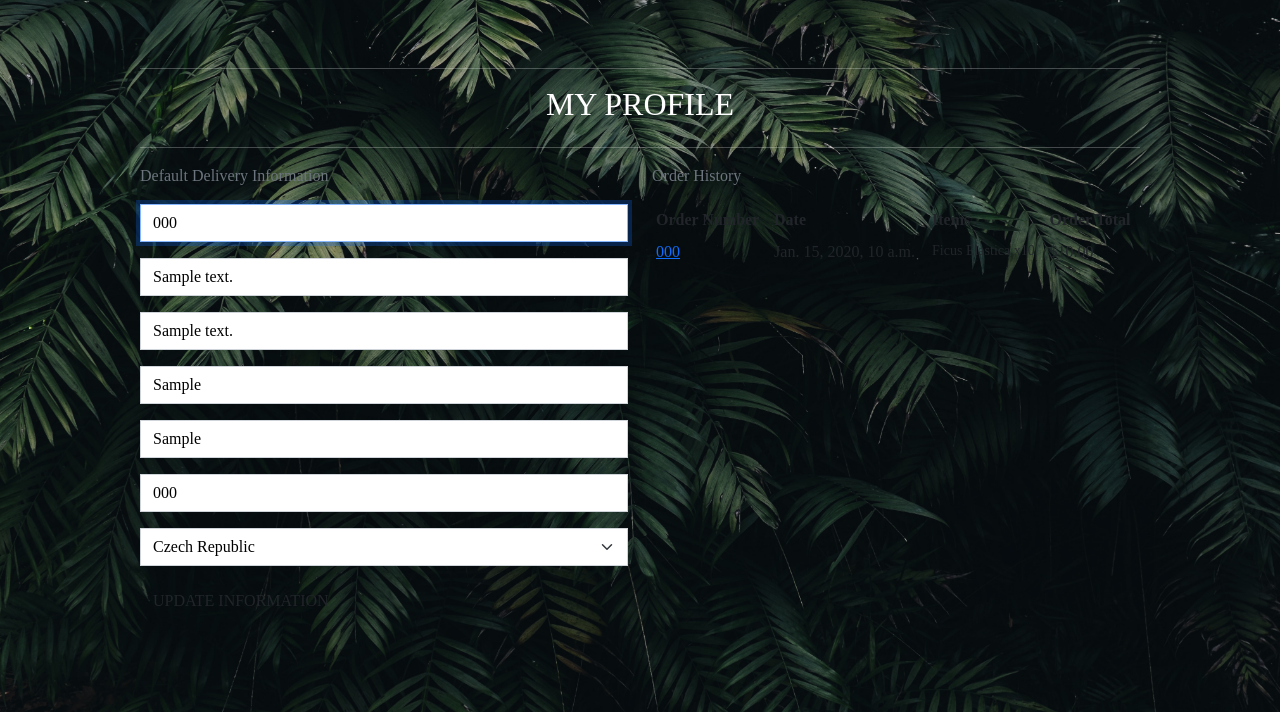
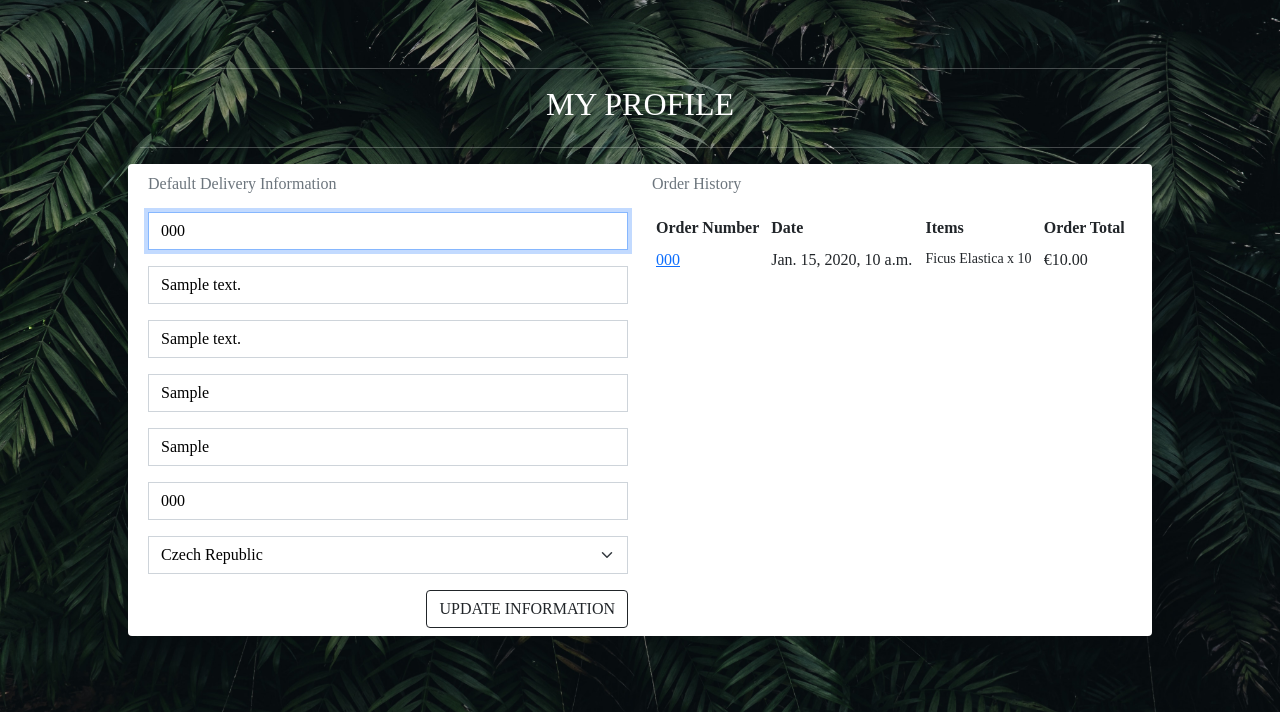
Before and after one commit to Code-Institute-Submissions/lonneke-dev-Plantastic, a Django app: page /profile/ in a window 1280 px wide. Shown: the part 88-800 px from the top of the page. Run offline with Django 3.2, Linux system fonts and the light colour scheme; a user stored in the database is signed in; data comes from the database, SQL or seed files in the repository; tables that the repository leaves empty hold one stand-in row (values such as "Sample post"); some libraries are stand-ins or nearby versions; some web fonts are replaced.

Commit message:
Fixed the webhooks

```diff
--- a/checkout/templates/checkout/confirmation_emails/confirmation_email_body.txt
+++ b/checkout/templates/checkout/confirmation_emails/confirmation_email_body.txt
@@ -5,9 +5,9 @@ This is a confirmation of your order at Plantastic. Your order information is be
 Order Number: {{ order.order_number }}
 Order Date: {{ order.date }}
 
-Order Total: ${{ order.order_total }}
-Delivery: ${{ order.delivery_cost }}
-Grand Total: ${{ order.grand_total }}
+Order Total: €{{ order.order_total }}
+Delivery: €{{ order.delivery_cost }}
+Grand Total: €{{ order.grand_total }}
 
 Your order will be shipped to {{ order.street_address1 }} in {{ order.town_or_city }}, {{ order.country }}.
 
--- a/checkout/webhooks.py
+++ b/checkout/webhooks.py
@@ -1,11 +1,11 @@
+import stripe
+
 from django.conf import settings
 from django.http import HttpResponse
 from django.views.decorators.http import require_POST
 from django.views.decorators.csrf import csrf_exempt
 
 from checkout.webhook_handler import StripeWH_Handler
-
-import stripe
 
 
 @require_POST
--- a/profiles/templates/profiles/profile.html
+++ b/profiles/templates/profiles/profile.html
@@ -5,16 +5,7 @@
     <link rel="stylesheet" href="{% static 'profiles/css/profile.css' %}">
 {% endblock %}
 
-{% block page_header %}
-    <div class="container header-container">
-        <div class="row">
-            <div class="col"></div>
-        </div>
-    </div>
-{% endblock %}
-
 {% block content %}
-    <div class="overlay"></div>
     <div class="container">
         <div class="row">
             <div class="col">
@@ -23,13 +14,13 @@
                 <hr>
             </div>
         </div>
-        <div class="row">
+        <div class="row bg p-2">
             <div class="col-12 col-lg-6">
                 <p class="text-muted">Default Delivery Information</p>
                 <form class="mt-3" action="{% url 'profile' %}" method="POST" id="profile-update-form">
                     {% csrf_token %}
                     {{ form|crispy }}
-                    <button class="btn btn-black rounded-0 text-uppercase float-right">Update Information</button>
+                    <button class="btn btn-outline-dark text-uppercase float-end">Update Information</button>
                 </form>
             </div>
             <div class="col-12 col-lg-6">
@@ -58,14 +49,12 @@
                                         <ul class="list-unstyled">
                                             {% for item in order.lineitems.all %}
                                                 <li class="small">
-                                                    {% if item.product.has_sizes %}
-                                                        Size {{ item.product.size|upper }}
-                                                    {% endif %}{{ item.product.name }} x{{ item.quantity }}
+                                                    {{ item.product.name }} x {{ item.quantity }}
                                                 </li>
                                             {% endfor %}
                                         </ul>
                                     </td>
-                                    <td>${{ order.grand_total }}</td>
+                                    <td>€{{ order.grand_total }}</td>
                                 </tr>
                             {% endfor %}
                         </tbody>
```
Also changed, not shown: basket/templates/basket/basket.html (+5 -5 lines), checkout/webhook_handler.py (+4 -4 lines).
